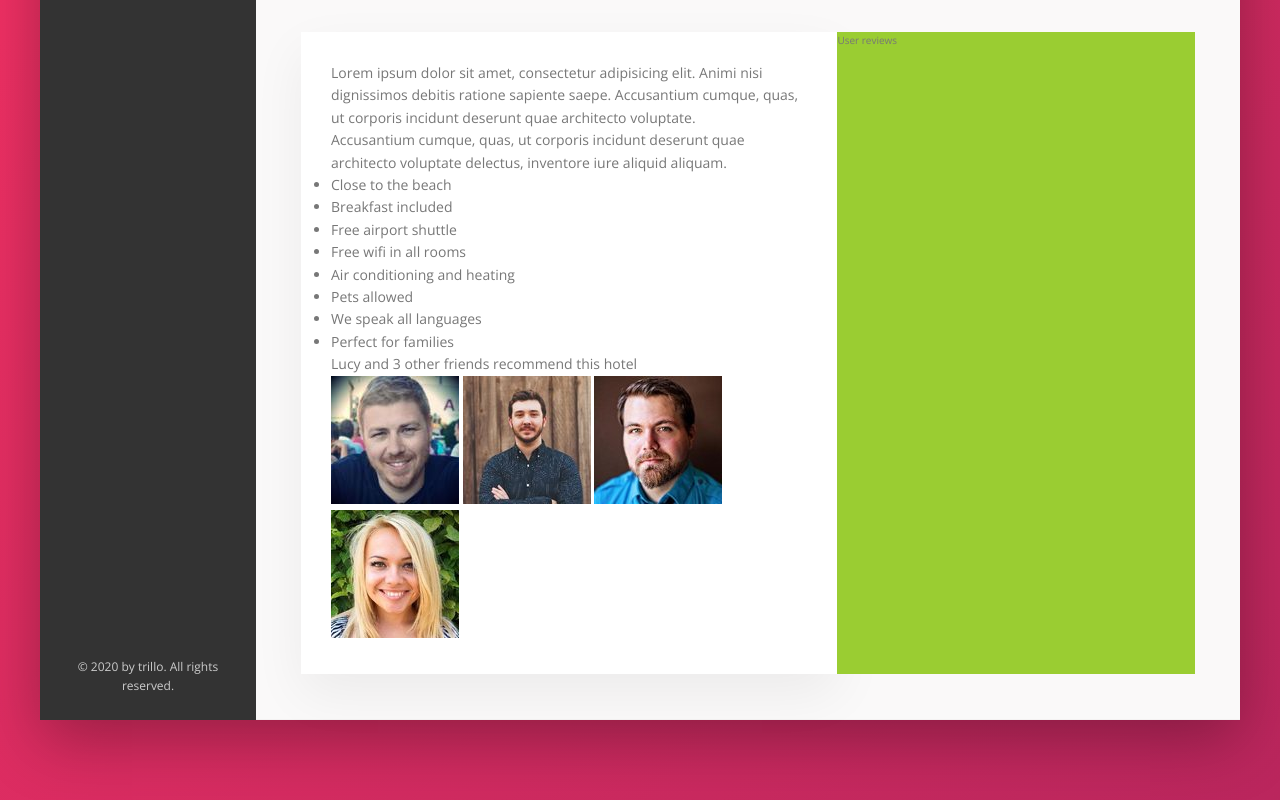
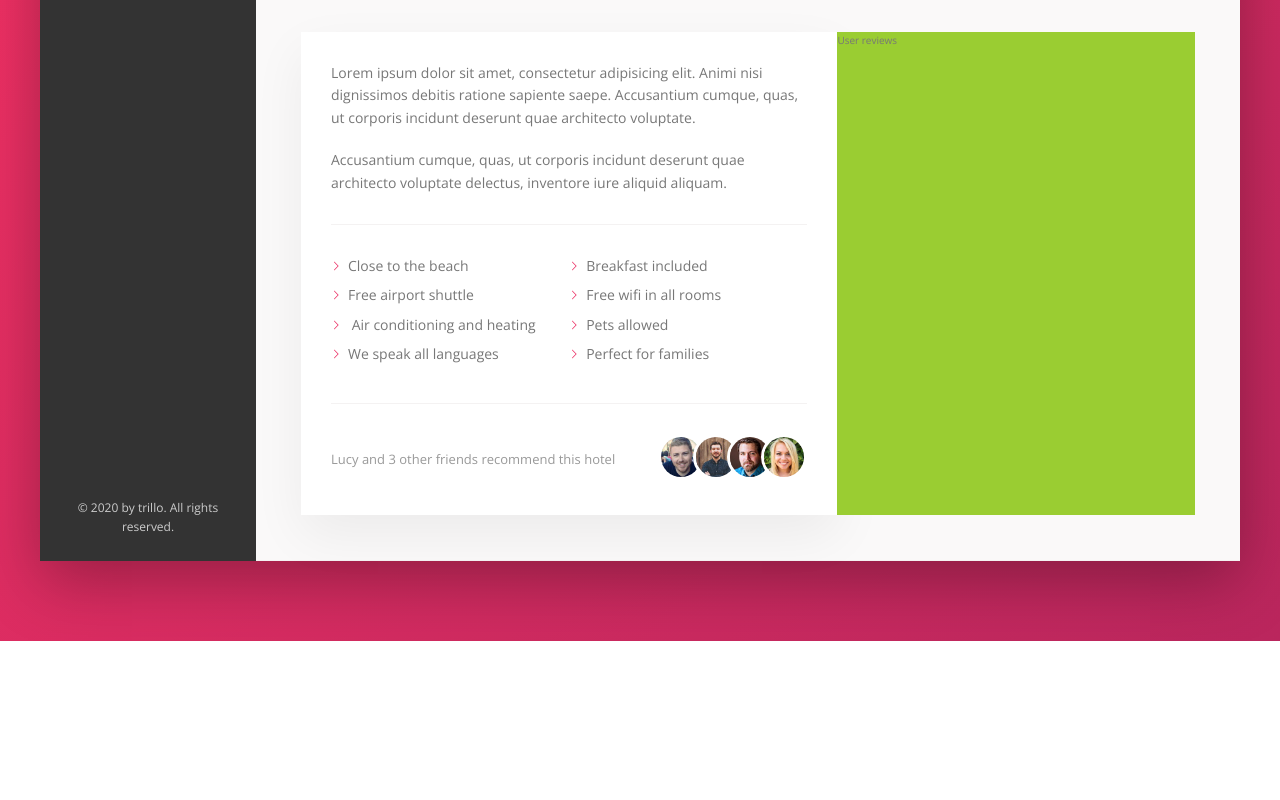
Before and after one commit to vidisharaut/Trillo, a website: page index.html in a window 1280 px wide. Shown: the part 615-1415 px from the top of the page. After the commit the page ends 1256 px from the top, so only its background shows below. Drawn offline with nearby package versions, Linux system fonts and the light colour scheme.

Commit message:
Building the description section - part 2

```diff
--- a/index.html
+++ b/index.html
@@ -220,22 +220,22 @@
                   <img
                     src="img/user-3.jpg"
                     alt="Friend 1"
-                    class="recomment__photo"
+                    class="recommend__photo"
                   />
                   <img
                     src="img/user-4.jpg"
                     alt="Friend 2"
-                    class="recomment__photo"
+                    class="recommend__photo"
                   />
                   <img
                     src="img/user-5.jpg"
                     alt="Friend 3 "
-                    class="recomment__photo"
+                    class="recommend__photo"
                   />
                   <img
                     src="img/user-6.jpg"
                     alt="Friend 4"
-                    class="recomment__photo"
+                    class="recommend__photo"
                   />
                 </div>
               </div>
--- a/sass/_components.scss
+++ b/sass/_components.scss
@@ -287,3 +287,72 @@
     box-shadow: none;
   }
 }
+
+/***************  PARAGRAPH  ***************/
+.paragraph:not(:last-of-type) {
+  margin-bottom: 2rem;
+}
+
+/*************** LIST ***************/
+.list {
+  list-style: none;
+  margin: 3rem 0;
+  padding: 3rem 0;
+  border-top: var(--line);
+  border-bottom: var(--line);
+
+  display: flex;
+  flex-wrap: wrap;
+
+  &__item {
+    flex: 0 0 50%;
+    margin-bottom: 0.7rem;
+  }
+
+  &__item::before {
+    content: '';
+    display: inline-block;
+    width: 1rem;
+    height: 1rem;
+    margin-right: 0.7rem;
+
+    // Older browsers
+    // background-image: url('../img/chevron-thin-right.svg');
+    // background-size: cover;
+
+    // Newer browsers - mask
+    background-color: var(--color-primary);
+    -webkit-mask-image: url('../img/chevron-thin-right.svg');
+    mask-image: url('../img/chevron-thin-right.svg');
+    -webkit-mask-size: cover;
+    mask-size: cover;
+  }
+}
+
+/*************** RECOMMEND ***************/
+.recommend {
+  font-size: 1.3rem;
+  color: var(--color-grey-dark-3);
+
+  display: flex;
+  align-items: center;
+
+  &__count {
+    margin-right: auto;
+  }
+
+  &__friends {
+  }
+
+  &__photo {
+    box-sizing: content-box;
+    height: 4rem;
+    width: 4rem;
+    border-radius: 50%;
+    border: 3px solid #fff;
+
+    &:not(:last-child) {
+      margin-right: -1.5rem;
+    }
+  }
+}
```
Also changed, not shown: css/style.css.
